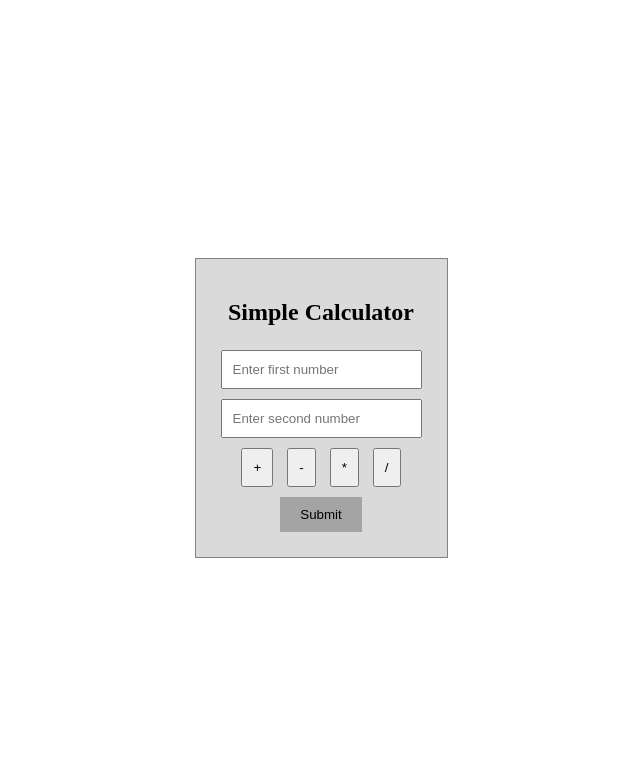
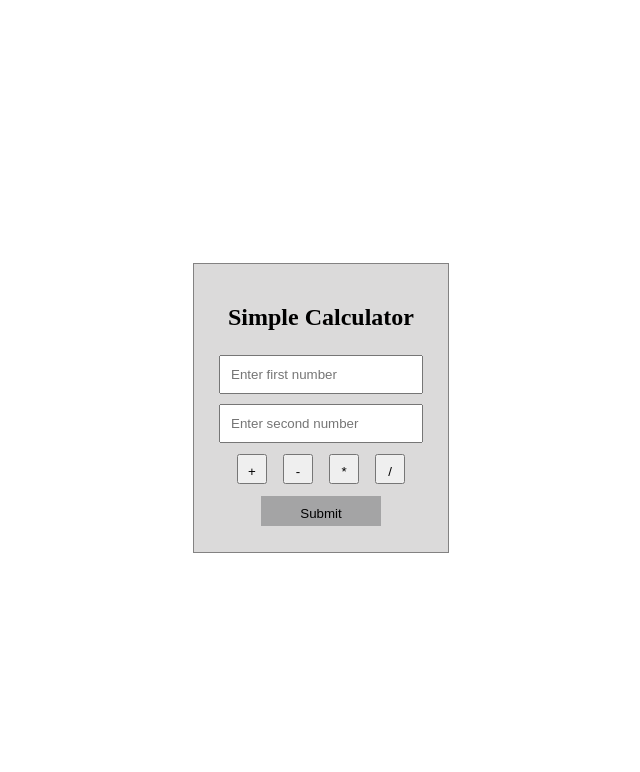
Before and after one commit to ShrabanSah77/Calculate, a Django app: page / in a window 1280 px wide. Shown: the top 772 px of the page, without its empty margins (319-959 px from the left). Run offline with Django 5.2, Linux system fonts and the light colour scheme.

Commit message:
update in css

```diff
--- a/mycalc/static/styles/style.css
+++ b/mycalc/static/styles/style.css
@@ -11,14 +11,23 @@ body {
         background: rgb(219, 218, 218);
         text-align: center;
       }
-      input,
-      button {
+      input{
         margin: 5px;
         padding: 10px;
+        width: 180px;
+      }
+      button {
+        margin: 6px;
+        padding: 8px;
+        width: 30px;
+        height: 30px;
       }
       .btn{
         padding: 10px 20px;
         background-color: rgb(164, 164, 165);
         color: rgb(0, 0, 0);
         border: none;
+        width: 120px;
+        height: 30px;
+
       }
```
